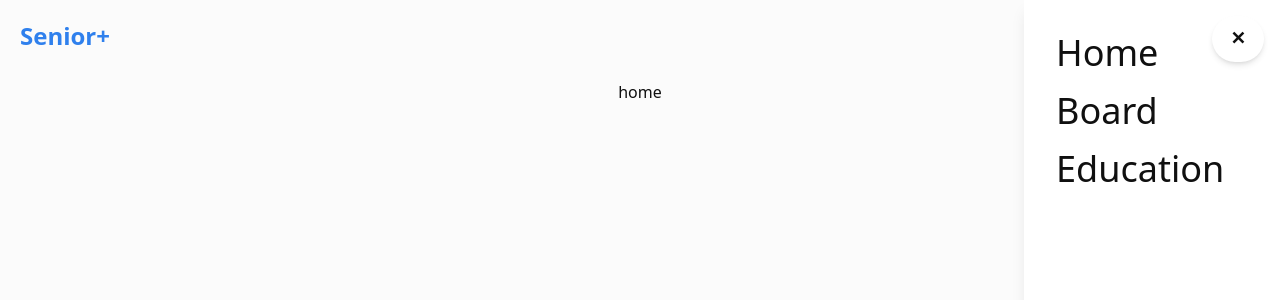
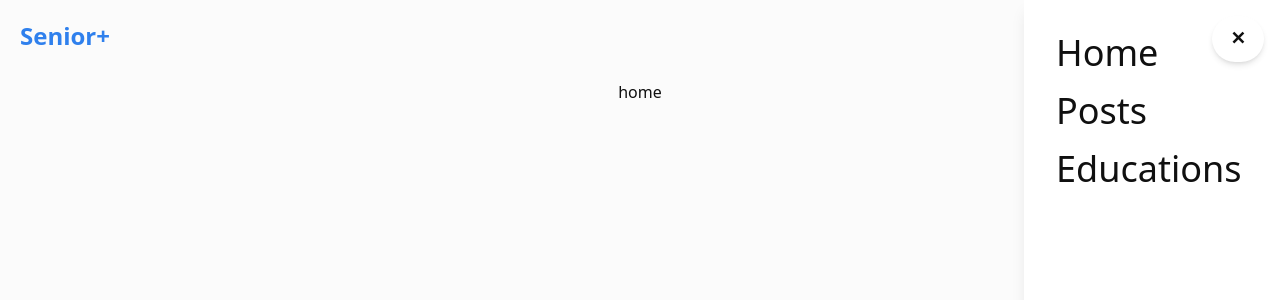
Before and after one commit to kimyoo04/seoul-competition, a Next.js app in the folder next/: page / in a window 1280 px wide. Both pictures are taken after a click on the button 1244 px from the left and 36 px from the top of the page. Shown: the top 300 px of the page. Built offline with nearby package versions, Linux system fonts and the light colour scheme; no server answers; a web font is replaced by a local one.

Commit message:
fix: Header 컴포넌트 네비게이션 링크 수정

```diff
--- a/next/src/layouts/Header/Menu/NavLink.tsx
+++ b/next/src/layouts/Header/Menu/NavLink.tsx
@@ -23,17 +23,17 @@ export default function NavLink({
           className={`block w-8 h-[1px] transition-all duration-500 group-hover:w-48 ${
             "/home" === router.pathname && "/home" === link
               ? colorVariants.maincolor.borderActive
-              : "/board" === router.pathname && "/board" === link
+              : "/posts" === router.pathname && "/posts" === link
               ? colorVariants.maincolor.borderActive
-              : router.pathname.includes("/education") && "/education" === link
+              : router.pathname.includes("/educations") && "/educations" === link
               ? colorVariants.maincolor.borderActive
               : null
           } ${
             "/home" === link
               ? colorVariants.maincolor.borderHover
-              : "/board" === link
+              : "/posts" === link
               ? colorVariants.maincolor.borderHover
-              : "/education" === link
+              : "/educations" === link
               ? colorVariants.maincolor.borderHover
               : null
           }`}
@@ -42,18 +42,18 @@ export default function NavLink({
           className={`text-4xl transition-all duration-500  ${
             "/home" === router.pathname && "/home" === link
               ? colorVariants.maincolor.textActive
-              : "/board" === router.pathname && "/board" === link
+              : "/posts" === router.pathname && "/posts" === link
               ? colorVariants.maincolor.textActive
-              : router.pathname.includes("/education") &&
-                "/education" === link
+              : router.pathname.includes("/educations") &&
+                "/educations" === link
               ? colorVariants.maincolor.textActive
               : null
           } ${
             "/home" === link
               ? colorVariants.maincolor.textHover
-              : "/board" === link
+              : "/posts" === link
               ? colorVariants.maincolor.textHover
-              : "/education" === link
+              : "/educations" === link
               ? colorVariants.maincolor.textHover
               : "/contactus" === link
               ? colorVariants.maincolor.textHover
@@ -66,10 +66,10 @@ export default function NavLink({
           className={`block w-8 h-[1px] transition-all duration-500 group-hover:w-48 ${
             "/home" === router.pathname && "/home" === link
               ? colorVariants.maincolor.borderActive
-              : "/board" === router.pathname && "/board" === link
+              : "/posts" === router.pathname && "/posts" === link
               ? colorVariants.maincolor.borderActive
-              : router.pathname.includes("/education") &&
-                "/education" === link
+              : router.pathname.includes("/educations") &&
+                "/educations" === link
               ? colorVariants.maincolor.borderActive
               : "/contactus" === router.pathname && "/contactus" === link
               ? colorVariants.maincolor.borderActive
@@ -77,9 +77,9 @@ export default function NavLink({
           } ${
             "/home" === link
               ? colorVariants.maincolor.borderHover
-              : "/board" === link
+              : "/posts" === link
               ? colorVariants.maincolor.borderHover
-              : "/education" === link
+              : "/educations" === link
               ? colorVariants.maincolor.borderHover
               : "/contactus" === link
               ? colorVariants.maincolor.borderHover
--- a/next/src/layouts/Header/Menu/NavLinks.tsx
+++ b/next/src/layouts/Header/Menu/NavLinks.tsx
@@ -14,8 +14,8 @@ export default function NavLinks() {
       className={`w-48 gap-4 col-start sm:mt-auto`}
     >
       <NavLink linkpath={"home"} name={"Home"} delay={0.1} />
-      <NavLink linkpath={"board"} name={"Board"} delay={0.2} />
-      <NavLink linkpath={"education"} name={"Education"} delay={0.3} />
+      <NavLink linkpath={"posts"} name={"Posts"} delay={0.2} />
+      <NavLink linkpath={"educations"} name={"Educations"} delay={0.3} />
     </motion.nav>
   );
 }
```
